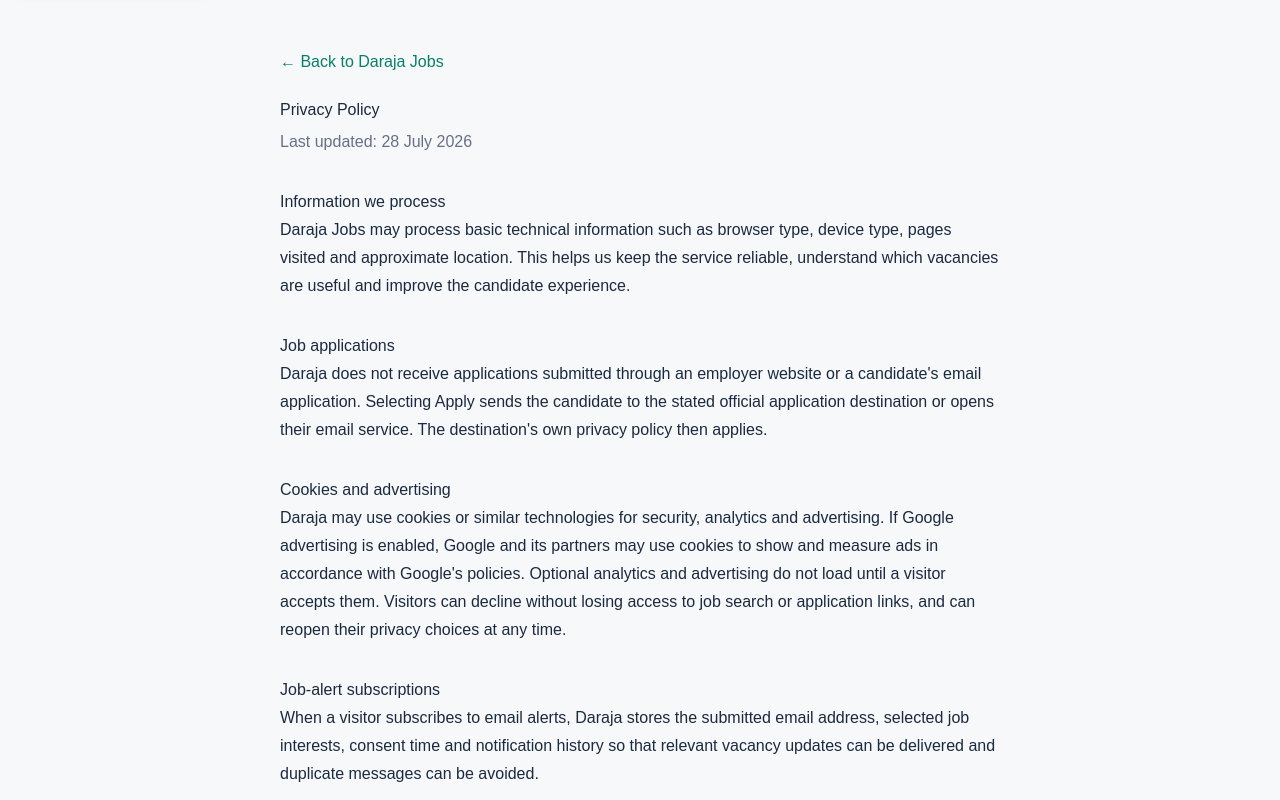
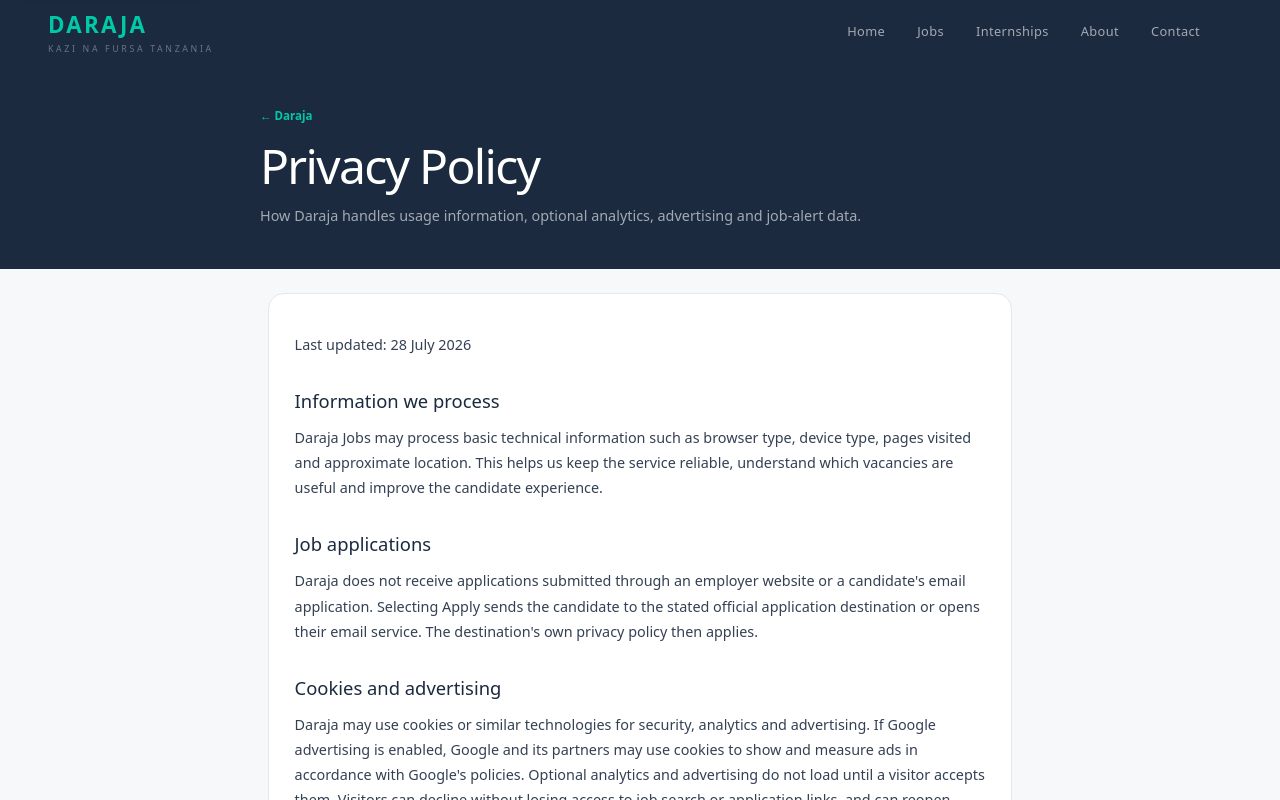
Before and after one commit to zayqu/daraja, a Next.js app: page /privacy in a window 1280 px wide. Shown: the top 800 px of the page. Built offline with nearby package versions, Linux system fonts and the light colour scheme; no server answers.

Commit message:
Bring privacy policy into shared Daraja layout

```diff
--- a/app/privacy/page.js
+++ b/app/privacy/page.js
@@ -1,4 +1,4 @@
-import Link from "next/link";
+import ContentPage from "@/components/ContentPage";
 
 export const metadata = {
   title: "Privacy Policy",
@@ -8,22 +8,13 @@
 
 export default function PrivacyPage() {
   return (
-    <main
-      id="main-content"
-      style={{
-        maxWidth: "760px",
-        margin: "0 auto",
-        padding: "3rem 1.25rem 5rem",
-        color: "#1B2A3F",
-        fontFamily: "Arial, sans-serif",
-        lineHeight: 1.75,
-      }}
+    <ContentPage
+      title="Privacy Policy"
+      description="How Daraja handles usage information, optional analytics, advertising and job-alert data."
     >
-      <Link href="/" style={{ color: "#087F6C" }}>← Back to Daraja Jobs</Link>
-      <h1 style={{ margin: "1.5rem 0 0.5rem", lineHeight: 1.25 }}>Privacy Policy</h1>
-      <p style={{ color: "#667085" }}>Last updated: 28 July 2026</p>
+      <p>Last updated: 28 July 2026</p>
 
-      <h2 style={{ marginTop: "2rem" }}>Information we process</h2>
+      <h2>Information we process</h2>
       <p>
         Daraja Jobs may process basic technical information such as browser type,
         device type, pages visited and approximate location. This helps us keep the
@@ -31,7 +22,7 @@
         candidate experience.
       </p>
 
-      <h2 style={{ marginTop: "2rem" }}>Job applications</h2>
+      <h2>Job applications</h2>
       <p>
         Daraja does not receive applications submitted through an employer website
         or a candidate&apos;s email application. Selecting Apply sends the candidate
@@ -39,7 +30,7 @@
         The destination&apos;s own privacy policy then applies.
       </p>
 
-      <h2 style={{ marginTop: "2rem" }}>Cookies and advertising</h2>
+      <h2>Cookies and advertising</h2>
       <p>
         Daraja may use cookies or similar technologies for security, analytics and
         advertising. If Google advertising is enabled, Google and its partners may
@@ -49,7 +40,7 @@
         application links, and can reopen their privacy choices at any time.
       </p>
 
-      <h2 style={{ marginTop: "2rem" }}>Job-alert subscriptions</h2>
+      <h2>Job-alert subscriptions</h2>
       <p>
         When a visitor subscribes to email alerts, Daraja stores the submitted email
         address, selected job interests, consent time and notification history so
@@ -57,18 +48,18 @@
         be avoided.
       </p>
 
-      <h2 style={{ marginTop: "2rem" }}>Data retention and security</h2>
+      <h2>Data retention and security</h2>
       <p>
         We retain only information reasonably required to operate and protect the
         service. We use practical technical and organizational safeguards, but no
         internet service can guarantee absolute security.
       </p>
 
-      <h2 style={{ marginTop: "2rem" }}>Updates</h2>
+      <h2>Updates</h2>
       <p>
         This policy may be updated when Daraja introduces new features, analytics or
         advertising services. The latest revision date will be shown on this page.
       </p>
-    </main>
+    </ContentPage>
   );
 }
```
